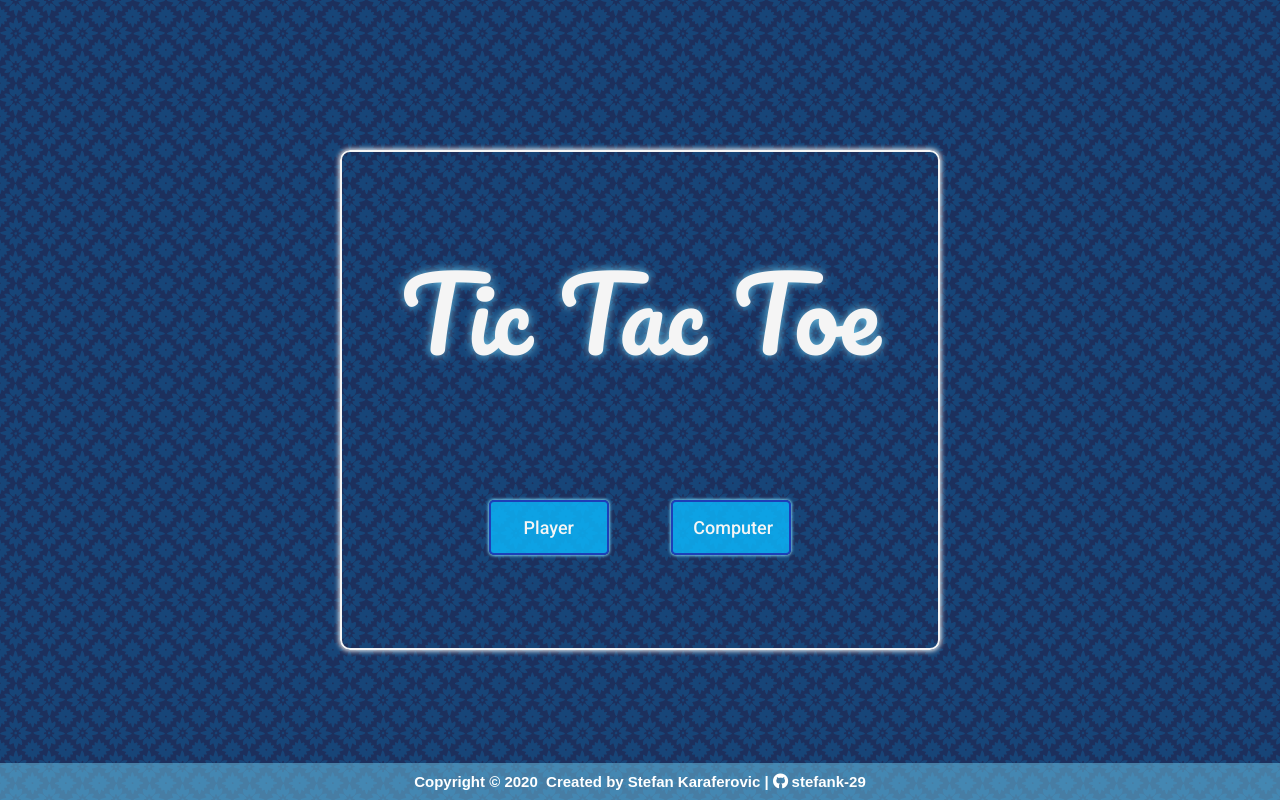
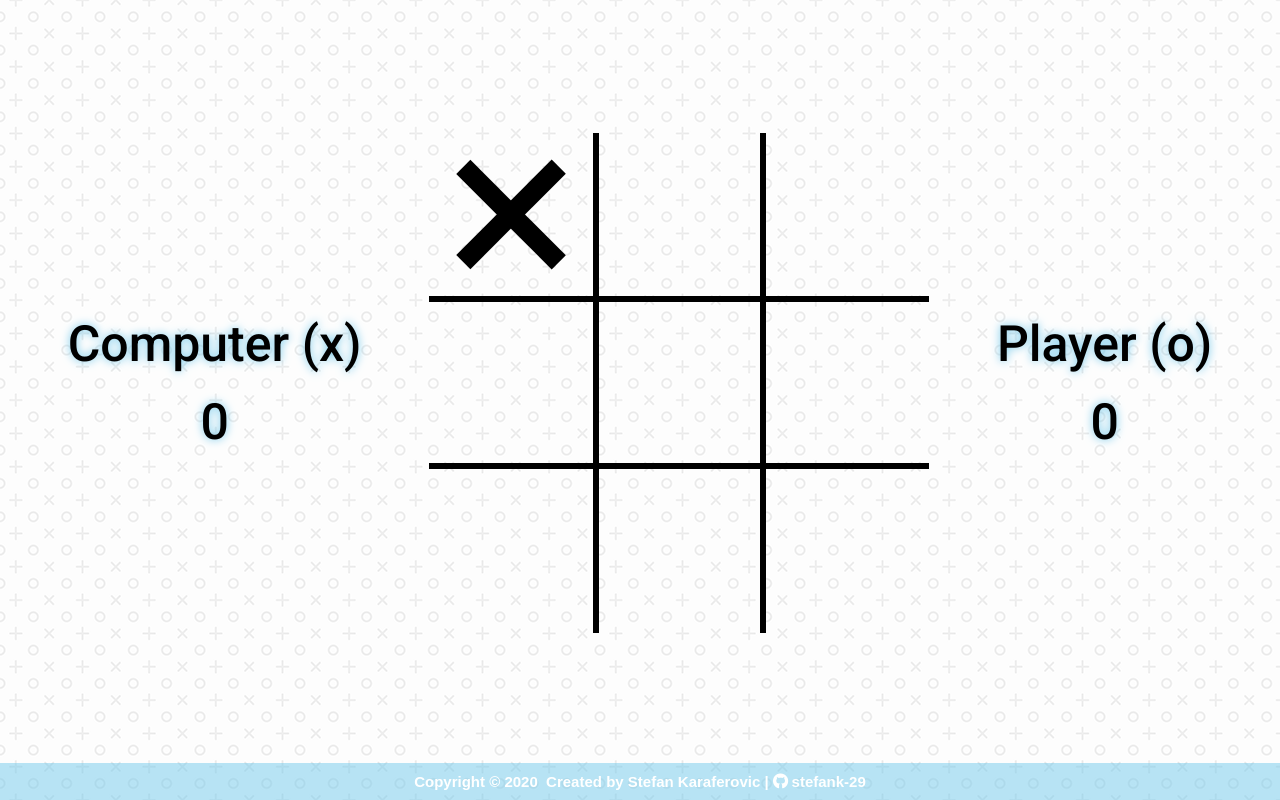
Before and after one commit to stefank-29/Tic-Tac-Toe, a plain HTML site: page index.html in a window 1280 px wide. Both pictures are taken after a click on the button "Computer". Drawn offline with Linux system fonts and the light colour scheme.

Commit message:
Minimax ai

```diff
--- a/index.html
+++ b/index.html
@@ -93,5 +93,7 @@
     </div>
 
   <script src="js/script.js"></script>
+  <script src="js/minimax.js"></script>
+
 </body>
 </html>
--- /dev/null
+++ b/js/minimax.js
@@ -0,0 +1,81 @@
+const aiGame = (() => {
+    let score = {
+        x : 10,
+        o : -10,
+        tie : 0,
+    }
+    const ai = 'x';
+    const human = 'o';
+
+    const bestMove = () => {
+        let bestScore = -Infinity;
+        let move;
+        for(let i = 0; i < 9; i++){
+            if(gameBoard.fields[i] == ''){
+                gameBoard.fields[i] = ai;
+                let score = minimax(gameBoard.fields, 0, false);
+                gameBoard.fields[i] = '';
+                if(score > bestScore){
+                    bestScore = score;
+                    move = i;
+                }
+            }
+        }
+        gameBoard.fields[move] = ai;
+        document.querySelector(`[data-index="${move}"]`).classList.add('x');
+        gameBoard.board.classList.toggle('x');
+        gameBoard.board.classList.toggle('o');
+        if(game.check3InARow('x')){
+            messageShow.win('X');
+            return;
+        }
+        if(game.checkDraw()){
+            messageShow.draw();
+        }
+
+    }
+
+    const minimax = (board, depth, isMaximzing) => {
+        if(game.check3InARow('x')){
+            return score['x'];
+        }else if(game.check3InARow('o')){
+            return score['o'];
+        }else if(game.checkDraw()){
+            return score['tie'];
+        }
+
+        if(isMaximzing){
+            let bestScore = -Infinity;
+            for(let i = 0; i < 9; i++){
+                if(board[i] == ''){
+                    board[i] = ai;
+                    let score = minimax(board, depth + 1, false);
+                    board[i] = '';
+                    bestScore = Math.max(score, bestScore);
+                }
+            }
+            return bestScore;
+        }else{
+            let bestScore = Infinity;
+            for(let i = 0; i < 9; i++){
+                if(board[i] == ''){
+                    board[i] = human;
+                    let score = minimax(board, depth + 1, true);
+                    board[i] = '';
+                    bestScore = Math.min(score, bestScore);
+                }
+                    }
+            return bestScore;
+        }
+    }
+
+    return{
+        minimax,
+        bestMove
+    }
+})();
+
+
+//TODO - Obojiti drugom bojom pobenicku kombinaciju
+//TODO - AI posle par sekundi
+//TODO - Back dugme
--- a/js/script.js
+++ b/js/script.js
@@ -61,7 +61,8 @@ const gameBoard = (() => {
 
 const displayController = (() =>{
     const populateField = () => {
-       if(!event.target.classList.contains('x') || !event.target.classList.contains('o')){
+        if(!game.aiGame){
+            if(!event.target.classList.contains('x') && !event.target.classList.contains('o')){
                     if(game.turn == 1){
                         gameBoard.board.classList.toggle('x');
                         gameBoard.board.classList.toggle('o');
@@ -91,6 +92,28 @@ const displayController = (() =>{
                     messageShow.draw();
                     }
             }
+        }else{
+            if(!event.target.classList.contains('x') && !event.target.classList.contains('o')){
+                gameBoard.board.classList.toggle('x');
+                gameBoard.board.classList.toggle('o');
+                event.target.classList.add('o');
+                gameBoard.fields[event.target.dataset.index] = 'o';
+                if(game.check3InARow('o')){
+                    messageShow.win("O");
+                    return;
+                }
+                if(game.checkDraw()){
+                    messageShow.draw();
+                }
+                aiGame.bestMove();
+
+
+
+            }
+
+
+
+        }
     }
     return {
         populateField,
@@ -98,6 +121,7 @@ const displayController = (() =>{
 })();
 
 const game = (() => {
+    let aiGame = false;
     let startPlayer = 0;
     let turn = startPlayer + 1;
     const check3InARow = (sign) => {
@@ -119,6 +143,7 @@ const game = (() => {
         check3InARow,
         checkDraw,
         startPlayer,
+        aiGame,
     }
 })();
 
@@ -156,12 +181,24 @@ const messageShow = (() => {
         score1.textContent = 0;
         score2.textContent = 0;
         gameBoard.startUp(true);
+        if(game.aiGame){
+            aiGame.bestMove();
+        }
     }
 
     const newRound = () => {
         modal.style.display = 'none';
         gameBoard.startUp(false);
+        if(!game.aiGame){
             game.startPlayer = (game.startPlayer + 1)%2;
+        }else{
+            if(game.startPlayer == 0){
+                game.startPlayer = 1;
+            }else{
+                game.startPlayer = 0;
+                aiGame.bestMove();
+            }
+        }
     }
 
 
@@ -176,6 +213,7 @@ const messageShow = (() => {
 
 const welcomePage = (() => {
     const btnPlayer = document.querySelector("#btnPlayer");
+    const btnComputer = document.querySelector("#btnComputer");
     const container = document.querySelector("#welcome-container");
     const welcomePage = document.querySelector("#welcomePage");
     const gamePage = document.querySelector(".page-container");
@@ -190,6 +228,16 @@ const welcomePage = (() => {
         ply1.textContent = `${in1.value} (x)`;
         ply2.textContent = `${in2.value} (o)`;
 
+    }
+
+    const showAiGameboard = () => {
+        welcomePage.style.display = 'none';
+        gamePage.style.display = 'flex';
+        body.style.backgroundImage = `url('../images/tic-tac-toe.png')`;
+        ply1.textContent = 'Computer (x)';
+        ply2.textContent = 'Player (o)';
+        game.aiGame = true;
+        aiGame.bestMove();
     }
 
     const playerMenu = () => {
@@ -212,7 +260,7 @@ const welcomePage = (() => {
     }
 
     btnPlayer.addEventListener('click', playerMenu);
-
+    btnComputer.addEventListener('click', showAiGameboard);
 
 })();
 
@@ -232,9 +280,3 @@ const player2 = player('Aleksa', 'o');
 
 
 window.onload = gameBoard.startUp(true);
-
-
-//Todo - Obojiti drugom bojom pobenicku kombinaciju
-//Todo -
-//Todo
-//Todo
```
Also changed, not shown: images/back-icon.png (added). Lines whose indentation alone changed are shown as unchanged.
